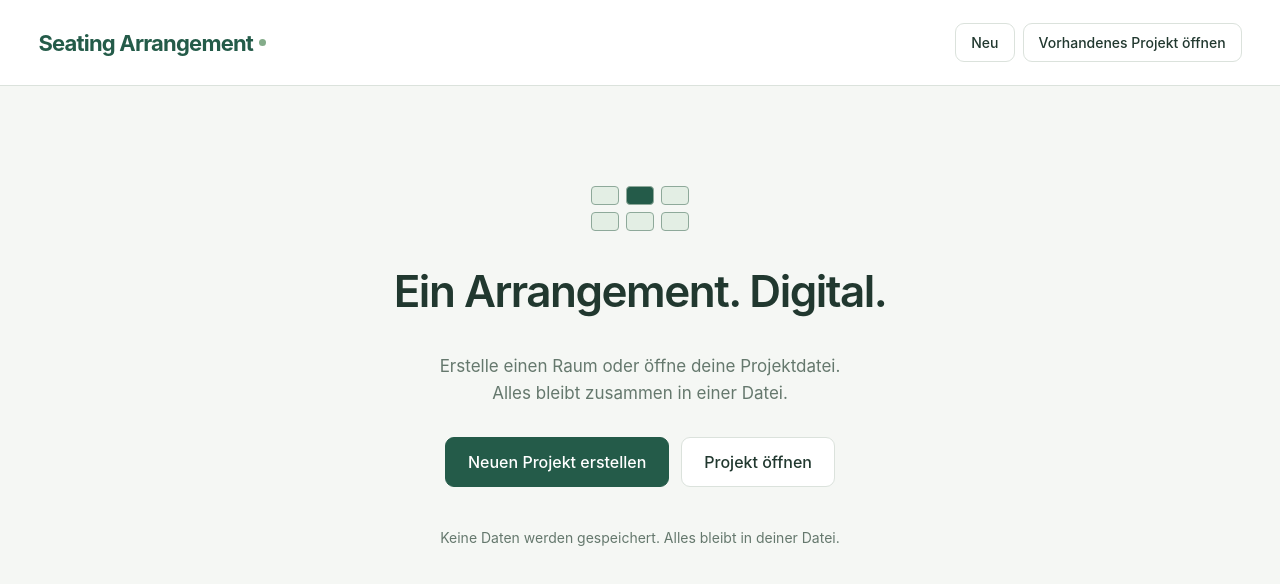
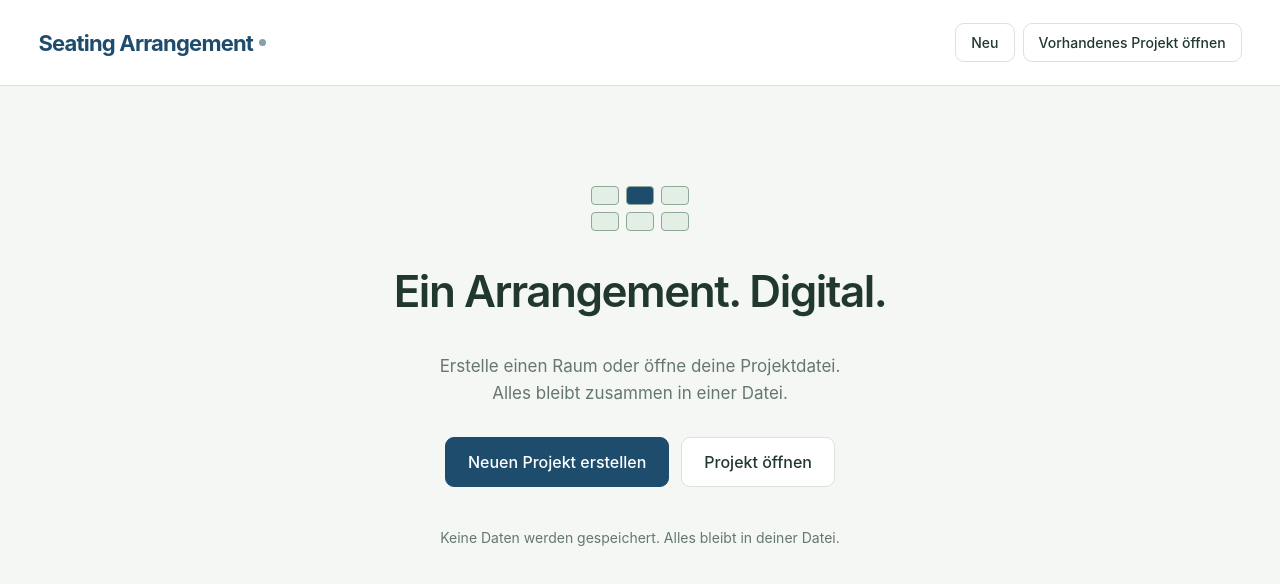
Before and after one commit to timbenjaminlmr/seatingplan, a website: page index.html in a window 1280 px wide. Drawn offline with Linux system fonts and the light colour scheme.

Commit message:
minor design changes

```diff
--- a/style.css
+++ b/style.css
@@ -4,7 +4,7 @@
     background: #f5f7f4;
     font-synthesis: none;
     font-size: 16px;
-    --green: #245b49;
+    --green: #1e4c6d;
     --line: #dbe2dc;
     --muted: #65786d
 }
@@ -157,7 +157,7 @@ p {
     width: 7px;
     height: 7px;
     border-radius: 50%;
-    background: #84ac8a
+    background: #84a1ac
 }
 
 #project-heading {
@@ -241,7 +241,7 @@ main {
 }
 
 .welcome-mark i:nth-child(2) {
-    background: #245b49
+    background: var(--green)
 }
 
 .tabs {
```
